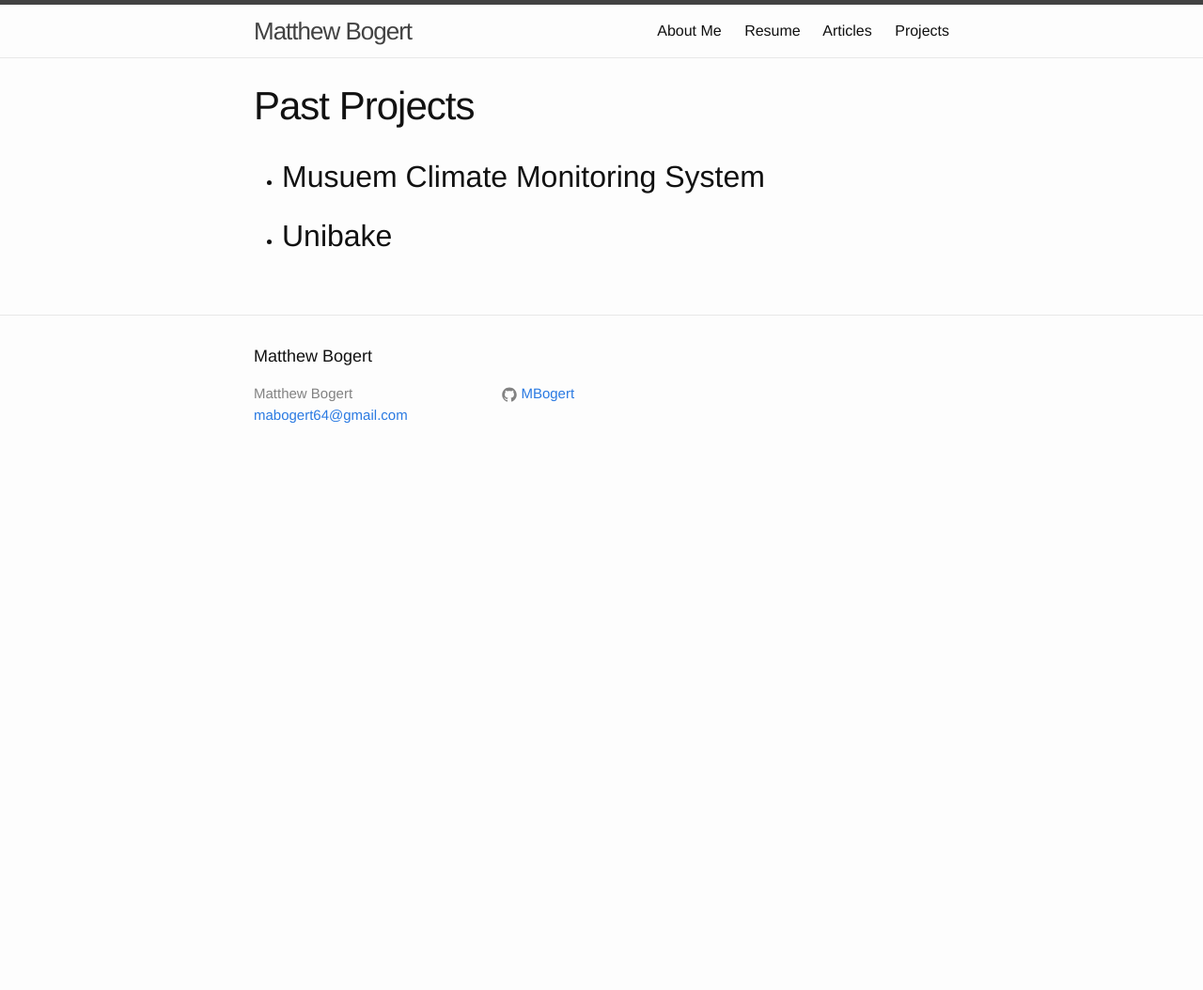
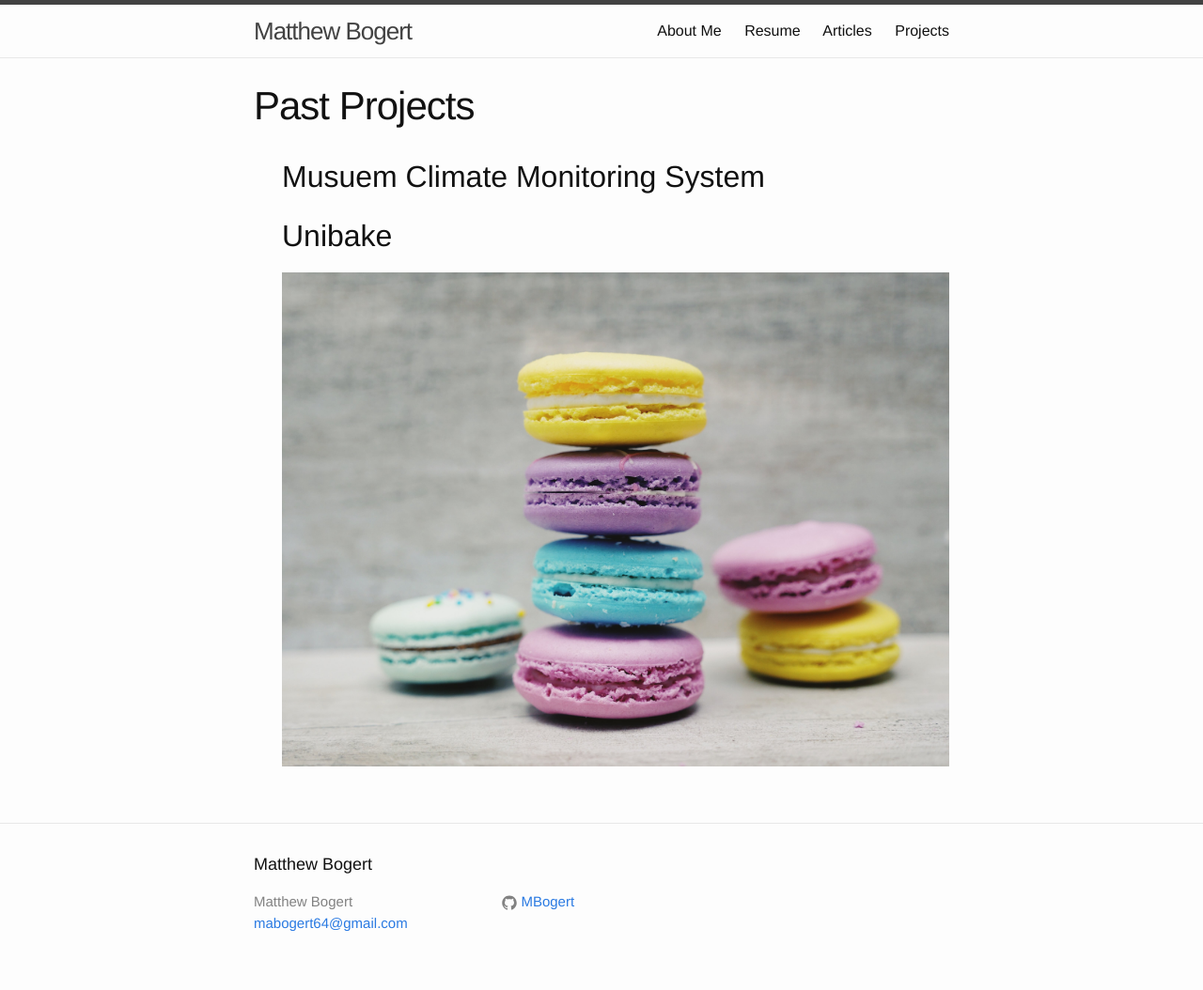
Before and after one commit to MBogert/MBogert.github.io, a Jekyll site: the page built from projects.md, in a window 1280 px wide. Shown: the whole page at 94% size. Built offline with Jekyll 4.4.1, drawn with Linux system fonts in a browser that asks for light colours; before the commit the page ends 900 px from its top, so only the background shows below that.

Commit message:
Pictures

```diff
--- a/projects.md
+++ b/projects.md
@@ -4,13 +4,14 @@ title: Past Projects
 permalink: /projects/
 ---
 
-<ul>
+<ul style="list-style: none;">
 
 	<li>
 		<h2>Musuem Climate Monitoring System</h2>
 	</li>
 	<li>
 		<h2>Unibake</h2>
+		<img src="/resources/ProjectPics/Unibake/BakingMichalGrosicki.jpg" height="526" width="3600">
 	</li>
 
 </ul>
```
Also changed, not shown: resources/ProjectPics/Unibake/BakingMichalGrosicki.jpg (added), 1 other file.
